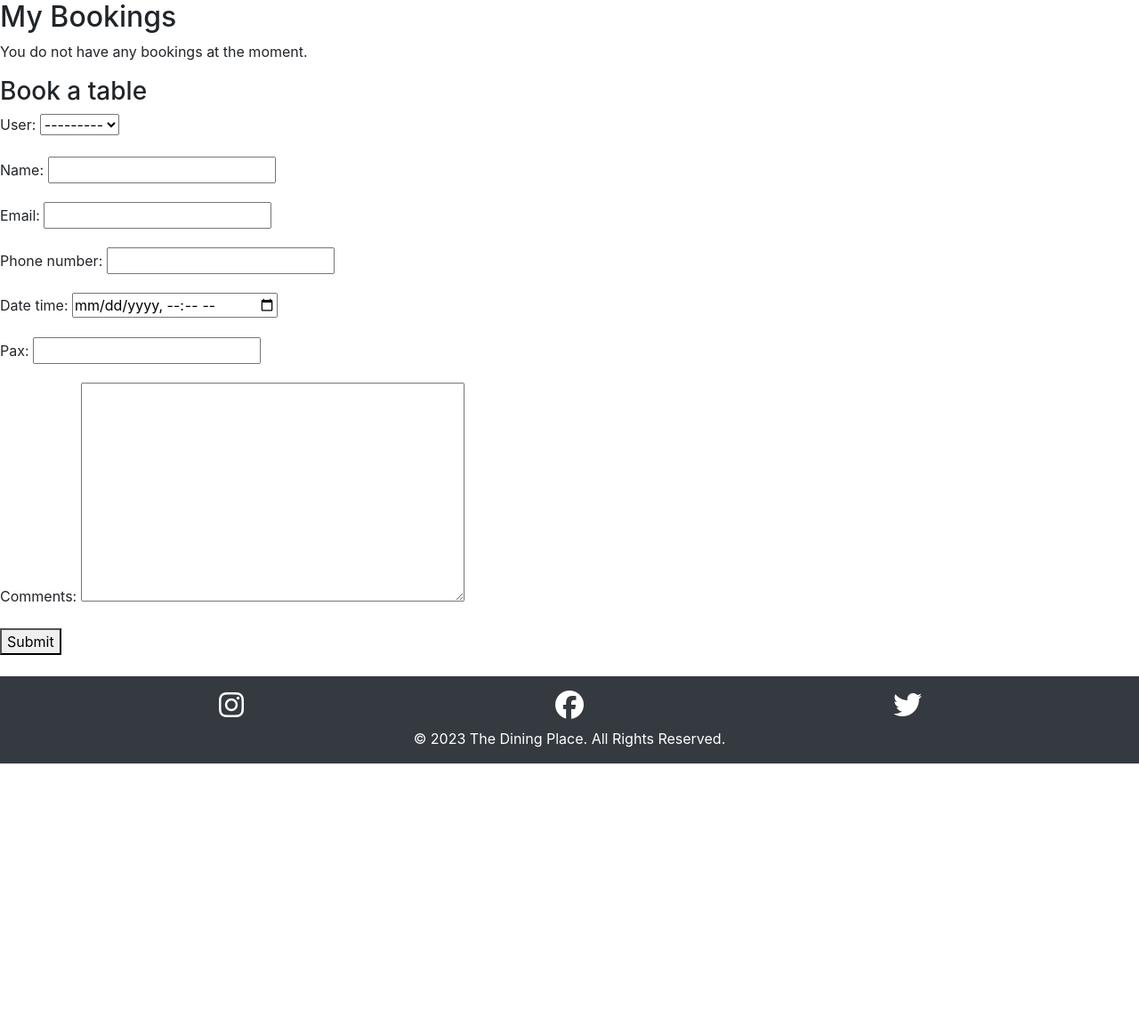
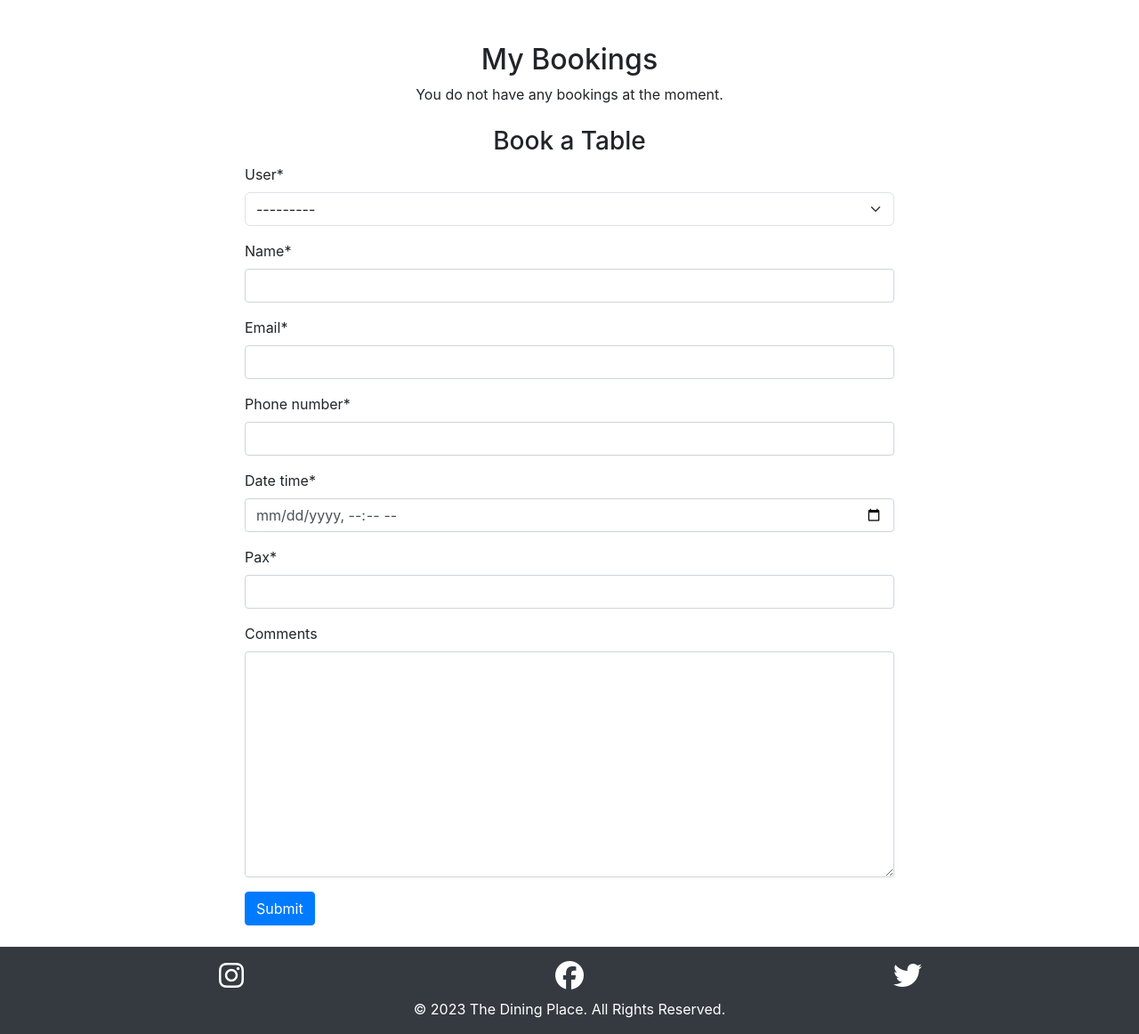
Before and after one commit to TamasSomi/the-dining-place, a Django app: page /dashboard/ in a window 1280 px wide. Shown: the part 456-1618 px from the top of the page at 89% size. Before the commit the page ends 1314 px from the top, so only its background shows below. Run offline with Django 4.2, Linux system fonts and the light colour scheme; the visitor is signed in with stand-in values (Sample User, id 1); data comes from the database, SQL or seed files in the repository; data that the repository does not hold is empty; some libraries are stand-ins or nearby versions.

Commit message:
Install crispy forms and design bookings part of dashboard

```diff
--- a/bookings/models.py
+++ b/bookings/models.py
@@ -1,5 +1,6 @@
 from django.db import models
 from django.contrib.auth.models import User
+from django.core.validators import MinValueValidator
 
 
 class Booking(models.Model):
@@ -8,5 +9,7 @@ class Booking(models.Model):
     email = models.EmailField(max_length=40)
     phone_number = models.CharField(max_length=13)
     date_time = models.DateTimeField()
-    pax = models.IntegerField()
+    pax = models.IntegerField(
+        validators=[MinValueValidator(1)]
+    )
     comments = models.TextField(blank=True)
--- a/bookings/views.py
+++ b/bookings/views.py
@@ -8,14 +8,16 @@ from .forms import BookingForm
 @login_required
 def dashboard(request):
     form_context = {}
+    bookings = Booking.objects.filter(user=request.user)
 
-    bookings = Booking.objects.filter(user=request.user)
     if request.method == 'POST':
         form = BookingForm(request.POST, user=request.user)
         if form.is_valid():
             form.save()
-
             return redirect('booking_success')
+            # test
+        else:
+            booking_form = BookingForm(user=request.user)
 
     else:
         booking_form = BookingForm(user=request.user)
--- a/requirements.txt
+++ b/requirements.txt
@@ -1,7 +1,9 @@
 asgiref==3.7.2
+crispy-bootstrap5==0.7
 dj-database-url==0.5.0
 Django==4.2.5
 django-allauth==0.57.0
+django-crispy-forms==2.1
 gunicorn==21.2.0
 oauthlib==3.2.2
 psycopg2==2.9.7
--- a/templates/dashboard.html
+++ b/templates/dashboard.html
@@ -1,42 +1,50 @@
 {% extends "base.html" %}
+{% load crispy_forms_tags %}
 
 {% block content %}
-    <h2>My Bookings</h2>
+<div class="container mt-5">
+    <div class="row justify-content-center">
+        <div class="col-md-8">
+            <h2 class="text-center">My Bookings</h2>
 
             {% if bookings %}
-        <ul>
+                <ul class="list-group">
                     {% for booking in bookings %}
-                <li>
-                    Name: {{ booking.name }}<br>
-                    Email: {{ booking.email }}<br>
-                    Phone Number: {{ booking.phone_number }}<br>
-                    Date & Time: {{ booking.date_time }}<br>
-                    Pax: {{ booking.pax }}<br>
-                    Comments: {{ booking.comments }}<br>
+                        <li class="list-group-item">
+                            <p><strong>Name:</strong> {{ booking.name }}</p>
+                            <p><strong>Email:</strong> {{ booking.email }}</p>
+                            <p><strong>Phone Number:</strong> {{ booking.phone_number }}</p>
+                            <p><strong>Date & Time:</strong> {{ booking.date_time }}</p>
+                            <p><strong>Pax:</strong> {{ booking.pax }}</p>
+                            <p><strong>Comments:</strong> {{ booking.comments }}</p>
 
+                            <div class="d-flex justify-content-end">
                                 <!-- Delete button -->
                                 <form method="post" action="{% url 'delete_booking' booking.pk %}">
                                     {% csrf_token %}
-                        <button type="submit" class="link-button">Delete</button>
+                                    <button type="submit" class="btn btn-danger btn-sm">Delete</button>
                                 </form>
 
                                 <!-- Edit button -->
                                 <form method="get" action="{% url 'edit_booking' booking.pk %}">
-                        <button type="submit" class="link-button">Edit</button>
+                                    <button type="submit" class="btn btn-primary btn-sm ml-2">Edit</button>
                                 </form>
+                            </div>
                         </li>
                     {% endfor %}
                 </ul>
             {% else %}
-        <p>You do not have any bookings at the moment.</p>
+                <p class="text-center">You do not have any bookings at the moment.</p>
             {% endif %}
             <!-- Display any existing bookings or information -->
 
-    <h3>Book a table</h3>
+            <h3 class="text-center mt-4">Book a Table</h3>
             <form method="post" enctype="multipart/form-data">
                 {% csrf_token %}
-        {{ booking_form.as_p }}
-        {{ booking_form.pax.errors }}
-        <button type="submit">Submit</button>
+                {{ booking_form|crispy }}
+                <button type="submit" class="btn btn-primary">Submit</button>
             </form>
+        </div>
+    </div>
+</div>
 {% endblock %}
--- a/the_dining_place/settings.py
+++ b/the_dining_place/settings.py
@@ -47,9 +47,15 @@ INSTALLED_APPS = [
     'allauth',
     'allauth.account',
     'allauth.socialaccount',
+    'crispy_forms',
+    'crispy_bootstrap5',
     'django.contrib.staticfiles',
     'bookings',
 ]
+
+CRISPY_ALLOWED_TEMPLATE_PACKS = "bootstrap5"
+
+CRISPY_TEMPLATE_PACK = "bootstrap5"
 
 SITE_ID = 1
 
```
Lines whose indentation alone changed are shown as unchanged.
